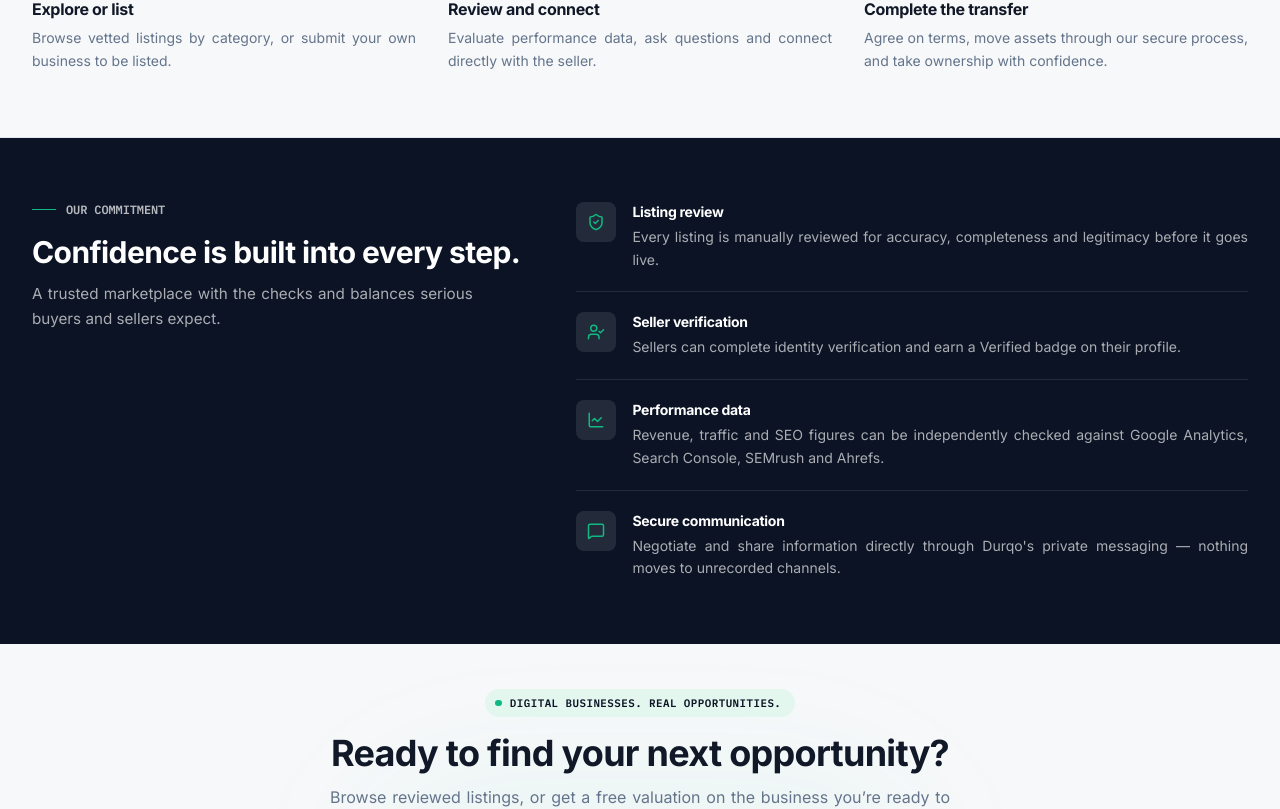
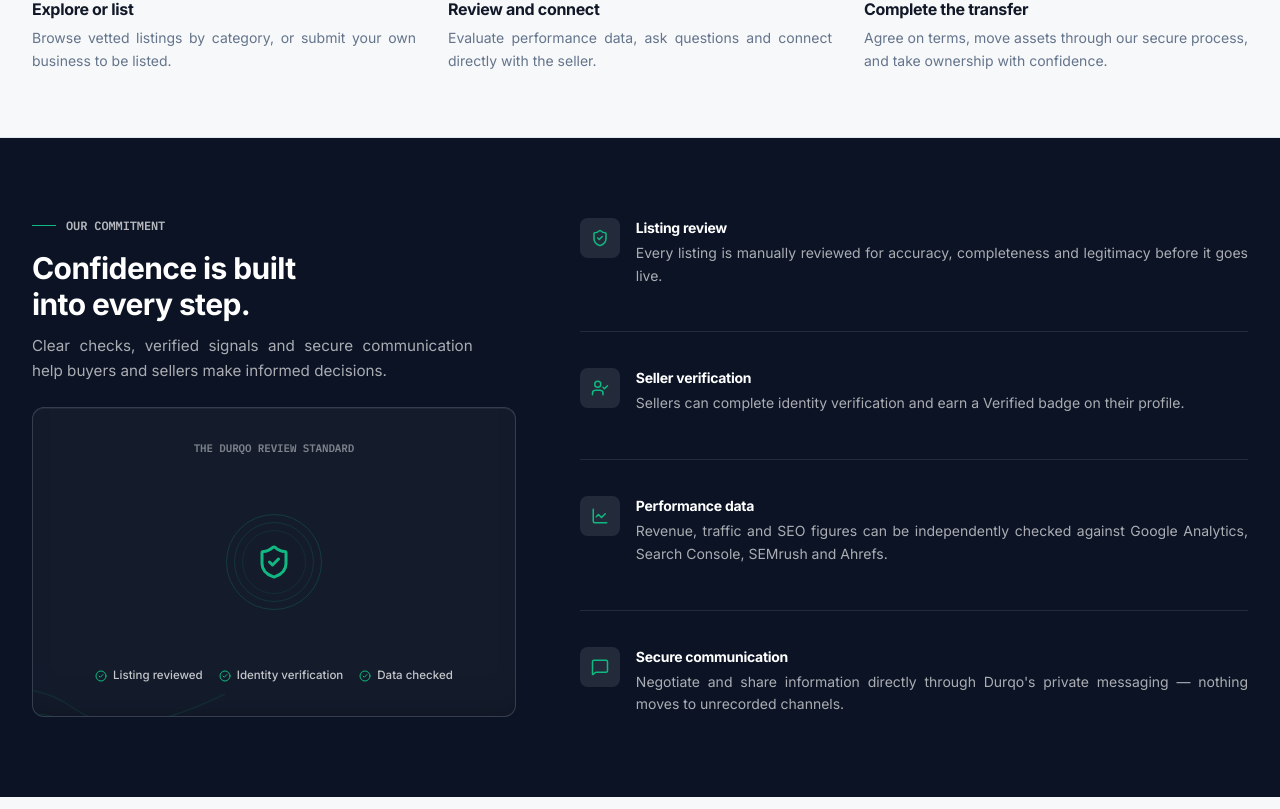
Before and after one commit to mdmanirmia/durqo-app, a Next.js app: page / in a window 1280 px wide. Shown: the part 2659-3468 px from the top of the page. Built offline with nearby package versions, Linux system fonts and the light colour scheme; no server answers; the database is empty.

Commit message:
Redesign Our Commitment section: assurance panel + rebalanced columns

```diff
--- a/src/app/page.tsx
+++ b/src/app/page.tsx
@@ -92,6 +92,13 @@ const CONFIDENCE = [
   { icon: LineChart, title: "Performance data", body: "Revenue, traffic and SEO figures can be independently checked against Google Analytics, Search Console, SEMrush and Ahrefs." },
   { icon: MessageSquare, title: "Secure communication", body: "Negotiate and share information directly through Durqo's private messaging — nothing moves to unrecorded channels." },
 ];
+
+// The assurance panel's bottom row deliberately says "Identity verification"
+// (the available process) rather than "Seller verified" (a completed-status
+// claim) — this is a general marketing panel, not scoped to any one logged-in
+// seller's actual verification status, so it must never imply every seller
+// on the marketplace already carries a Verified badge.
+const REVIEW_STANDARD_ITEMS = ["Listing reviewed", "Identity verification", "Data checked"];
 
 export default async function Home() {
   const listings = await getPublishedListings();
@@ -572,23 +579,71 @@ export default async function Home() {
         </Container>
       </section>
 
-      {/* CONFIDENCE / TRUST */}
-      <section className="bg-brand-strong py-14 sm:py-16">
+      {/* CONFIDENCE / TRUST — left column carries its own visual weight now
+          via "The Durqo Review Standard" assurance panel (Sep 6 2026
+          refinement pass), instead of leaving a large empty area next to
+          the four detailed rows on the right. Desktop uses an explicit
+          42/58 split (via fr units, not percent, so the 64px column gap
+          doesn't push the two columns past 100% width); tablet drops to an
+          even 2-column split with a tighter gap; mobile stacks to one
+          column in document order (heading/paragraph, then the panel, then
+          the four rows). */}
+      <section className="relative overflow-hidden bg-brand-strong py-14 sm:py-16 lg:py-20">
         <Container>
-          <div className="grid gap-8 lg:grid-cols-[0.85fr_1.15fr] lg:gap-12">
+          <div className="mx-auto max-w-[1240px]">
+            <div className="grid items-start gap-8 md:grid-cols-2 md:gap-x-8 lg:grid-cols-[0.42fr_0.58fr] lg:gap-x-16">
               <div>
                 <DashEyebrow onDark>Our commitment</DashEyebrow>
                 <h2 className="text-2xl text-white sm:text-3xl">Confidence is built into every step.</h2>
                 <p className="mt-3 max-w-[46ch] text-[0.95rem] leading-relaxed text-white/65">
-                A trusted marketplace with the checks and balances serious buyers and sellers expect.
+                  Clear checks, verified signals and secure communication help buyers and sellers make informed
+                  decisions.
                 </p>
+
+                {/* Assurance panel — describes Durqo's real, available review
+                    process (see CONFIDENCE below for the fuller writeups),
+                    never a guarantee that every listing/seller has already
+                    completed every check. */}
+                <div className="relative mt-6 flex h-[240px] flex-col items-center justify-between overflow-hidden rounded-xl border border-[rgba(148,163,184,0.25)] bg-white/[0.04] px-6 py-6 text-center shadow-[inset_0_1px_0_rgba(255,255,255,0.05),inset_0_-24px_40px_-28px_rgba(0,0,0,0.35)] lg:h-[310px] lg:py-8">
+                  <svg
+                    className="pointer-events-none absolute -bottom-10 -left-12 h-40 w-60 text-brand/10"
+                    viewBox="0 0 220 160"
+                    fill="none"
+                    aria-hidden
+                  >
+                    <path d="M-10 138 Q 40 98 90 138 T 230 128" stroke="currentColor" strokeWidth="1.5" />
+                    <path d="M-10 154 Q 50 118 100 154 T 230 144" stroke="currentColor" strokeWidth="1.5" />
+                    <path d="M-10 108 Q 30 78 80 113 T 230 98" stroke="currentColor" strokeWidth="1.5" />
+                  </svg>
+
+                  <p className="mono relative text-[0.68rem] font-semibold uppercase tracking-wider text-white/45">
+                    The Durqo review standard
+                  </p>
+
+                  <div className="relative flex h-20 w-20 items-center justify-center lg:h-24 lg:w-24">
+                    <span className="absolute inset-0 rounded-full border border-brand/20" aria-hidden />
+                    <span className="absolute inset-2 rounded-full border border-brand/15" aria-hidden />
+                    <span className="absolute inset-4 rounded-full border border-brand/10" aria-hidden />
+                    <ShieldCheck size={36} className="relative text-brand" />
                   </div>
-            <div className="flex flex-col gap-5">
+
+                  <div className="relative flex flex-wrap items-center justify-center gap-x-4 gap-y-1.5">
+                    {REVIEW_STANDARD_ITEMS.map((t) => (
+                      <span key={t} className="flex items-center gap-1.5 text-[0.72rem] font-medium text-white/75">
+                        <CheckCircle2 size={12} className="shrink-0 text-brand" />
+                        {t}
+                      </span>
+                    ))}
+                  </div>
+                </div>
+              </div>
+
+              <div className="flex flex-col gap-6 lg:gap-9">
                 {CONFIDENCE.map(({ icon: Icon, title, body }, i) => (
                   <div
                     key={title}
                     data-reveal
-                  className={`flex gap-4 ${i < CONFIDENCE.length - 1 ? "border-b border-white/10 pb-5" : ""}`}
+                    className={`flex gap-4 ${i < CONFIDENCE.length - 1 ? "border-b border-white/10 pb-6 lg:pb-11" : ""}`}
                   >
                     <span className="grid h-10 w-10 shrink-0 place-items-center rounded-lg bg-white/10 text-brand">
                       <Icon size={18} />
@@ -599,6 +654,7 @@ export default async function Home() {
                     </div>
                   </div>
                 ))}
+              </div>
             </div>
           </div>
         </Container>
```
Lines whose indentation alone changed are shown as unchanged.
